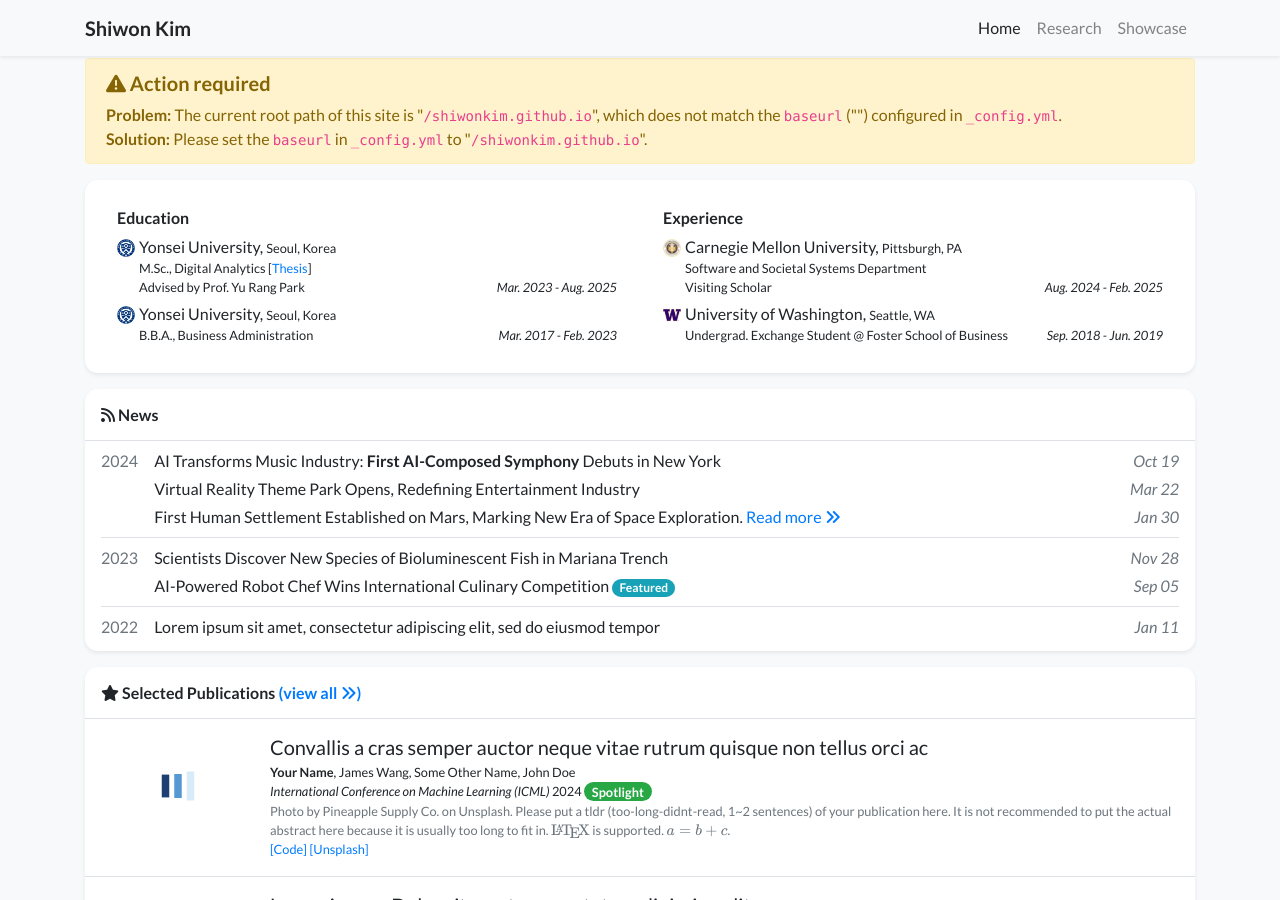
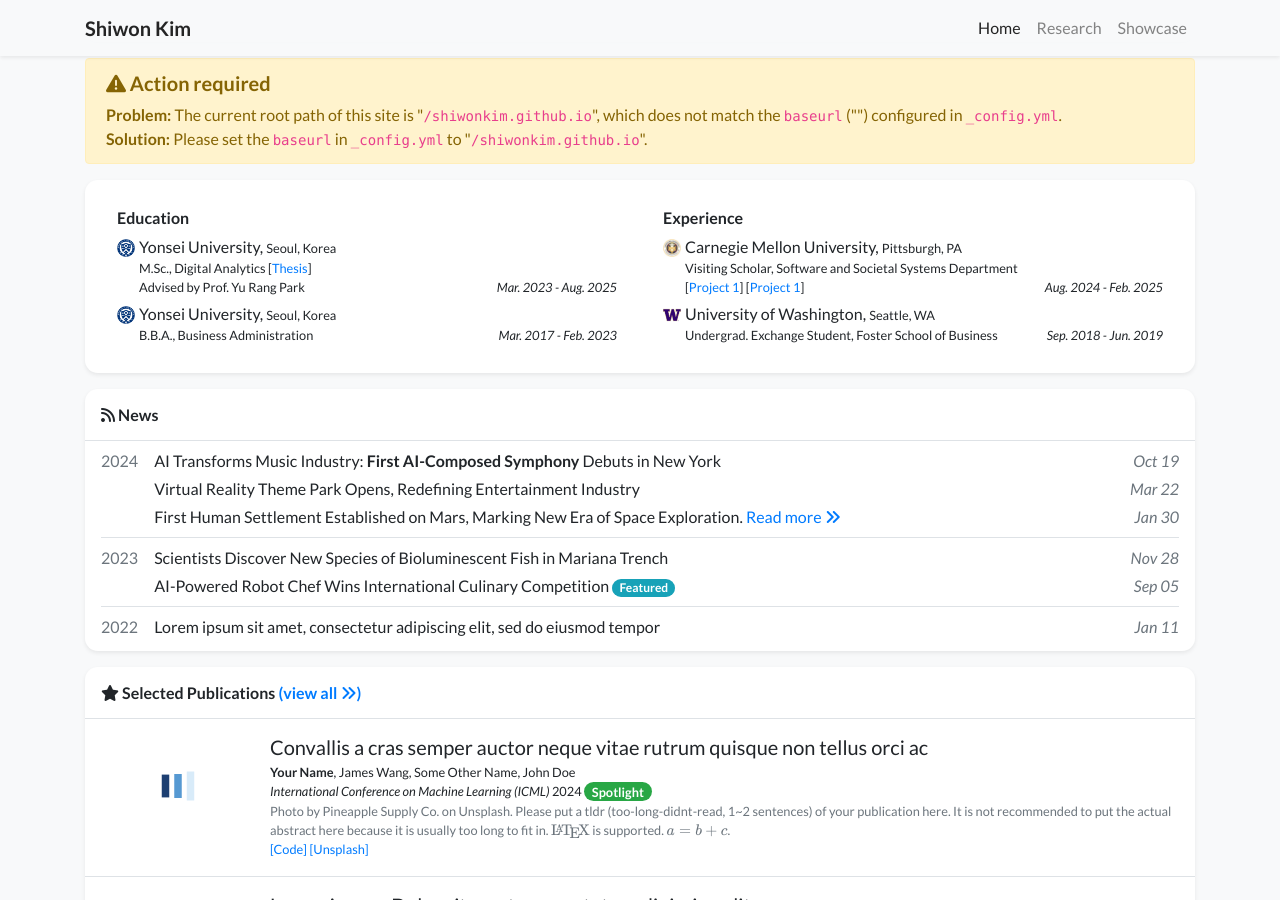
Before and after one commit to shiwonkim/shiwonkim.github.io, a Jekyll site: the page built from index.html, in a window 1280 px wide and 900 px high, scrolled down 425 px. Built offline with Jekyll 4.4.1, drawn with Linux system fonts in a browser that asks for light colours; nearby versions of some CDN libraries; a style sheet for code colours, icons or effects is not loaded.

Commit message:
edit profile

```diff
--- a/_data/profile.yml
+++ b/_data/profile.yml
@@ -56,13 +56,13 @@ experience:
 - name: Carnegie Mellon University, <small>Pittsburgh, PA</small>
   logo: /assets/images/badges/CMU.jpg
   position: >-
-    Software and Societal Systems Department <br/>
-    Visiting Scholar
+    Visiting Scholar, Software and Societal Systems Department <br/>
+    [<a href="" target="_blank">Project 1</a>] [<a href="" target="_blank">Project 1</a>]
   date: Aug. 2024 - Feb. 2025
 - name: University of Washington, <small>Seattle, WA</small>
   logo: /assets/images/badges/UW_gold.png
   position: >-
-    Undergrad. Exchange Student @ Foster School of Business
+    Undergrad. Exchange Student, Foster School of Business
   date: Sep. 2018 - Jun. 2019
 
 # awards:
```
